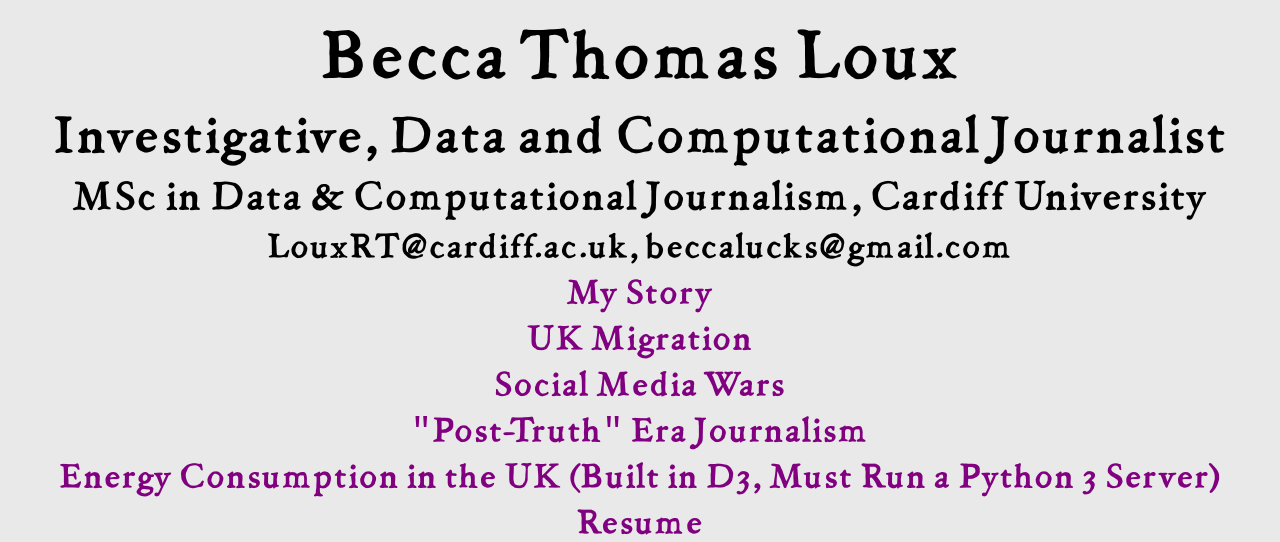
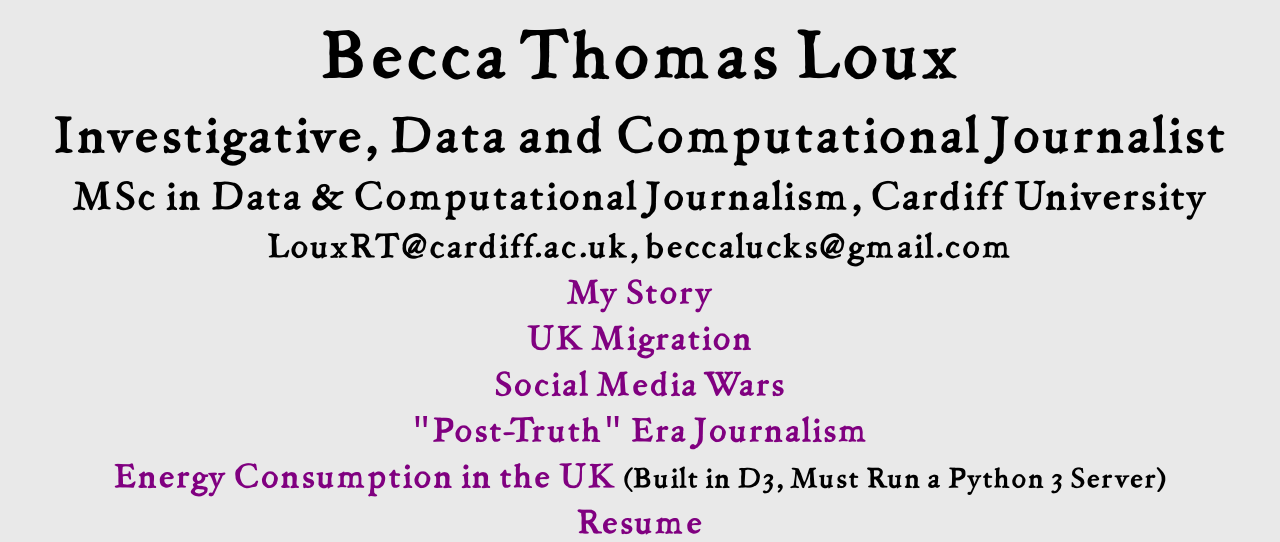
Before and after one commit to beccalucks/BeccaLucks.github.io, a plain HTML site: page index.html in a window 1280 px wide. Shown: the top 542 px of the page. Drawn offline with Linux system fonts and the light colour scheme.

Commit message:
update
lala

```diff
--- a/index.html
+++ b/index.html
@@ -21,7 +21,7 @@
     <li><a class="links" href="immigrationstory.html">UK Migration</a></li>
     <li><a class="links" href="index_hash.html">Social Media Wars</a></li>
     <li><a class="links" href="posttruth.html">"Post-Truth" Era Journalism</a></li>
-    <li><a class="links" href="indexEC.html">Energy Consumption in the UK (Built in D3, Must Run a Python 3 Server)</a></li>
+    <li><a class="links" href="indexEC.html">Energy Consumption in the UK <small>(Built in D3, Must Run a Python 3 Server)</small></a></li>
     <li><a class="links" href="resume.html">Resume</a></li>
     </ul>
   </div>
```
Also changed, not shown: aboutme.html (+1 -0 lines), immigrationstory.html (+1 -1 lines), indexEC.html (+1 -1 lines), posttruth.html (+1 -0 lines), resume.html (+1 -1 lines), 1 other file.
